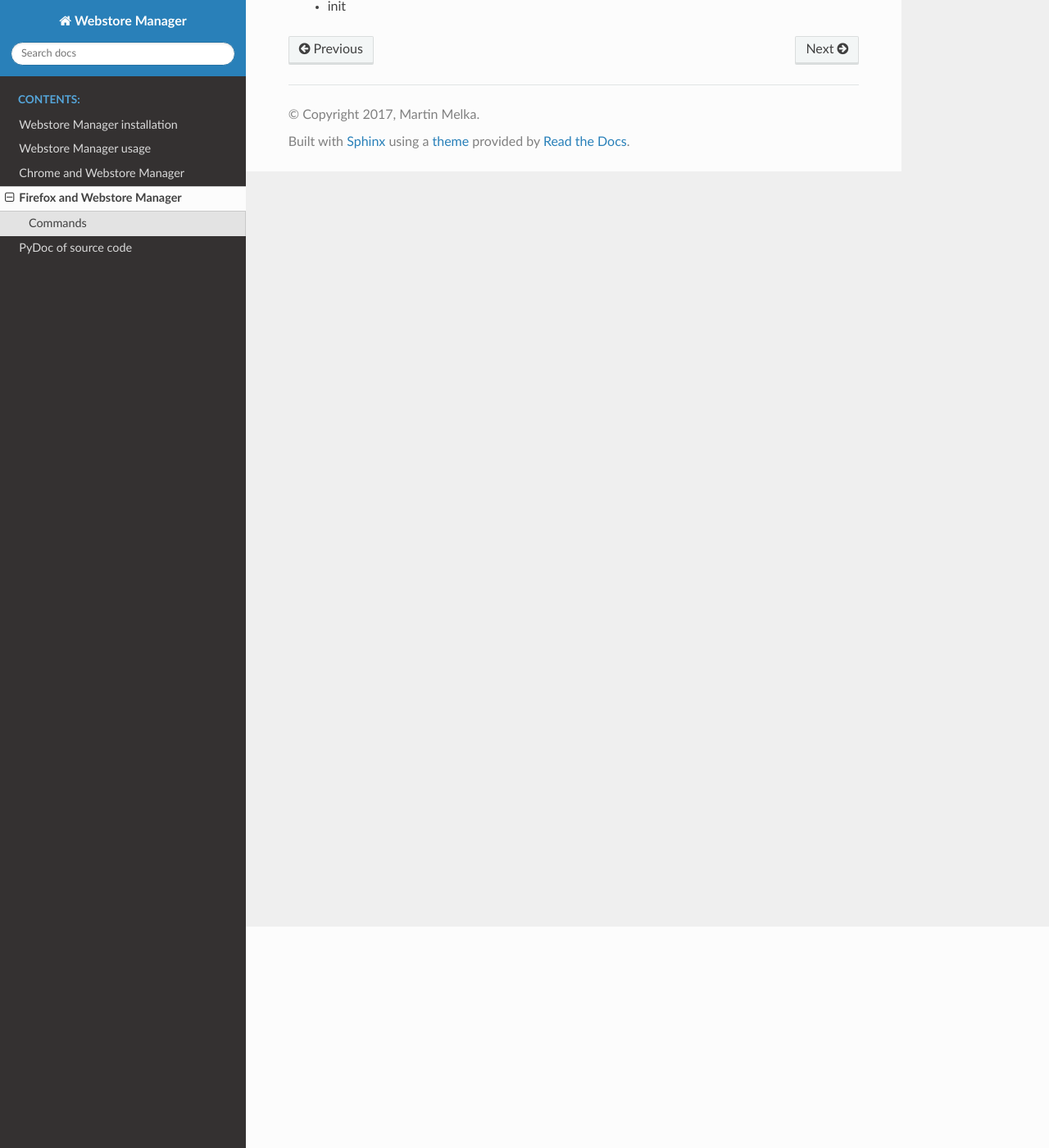
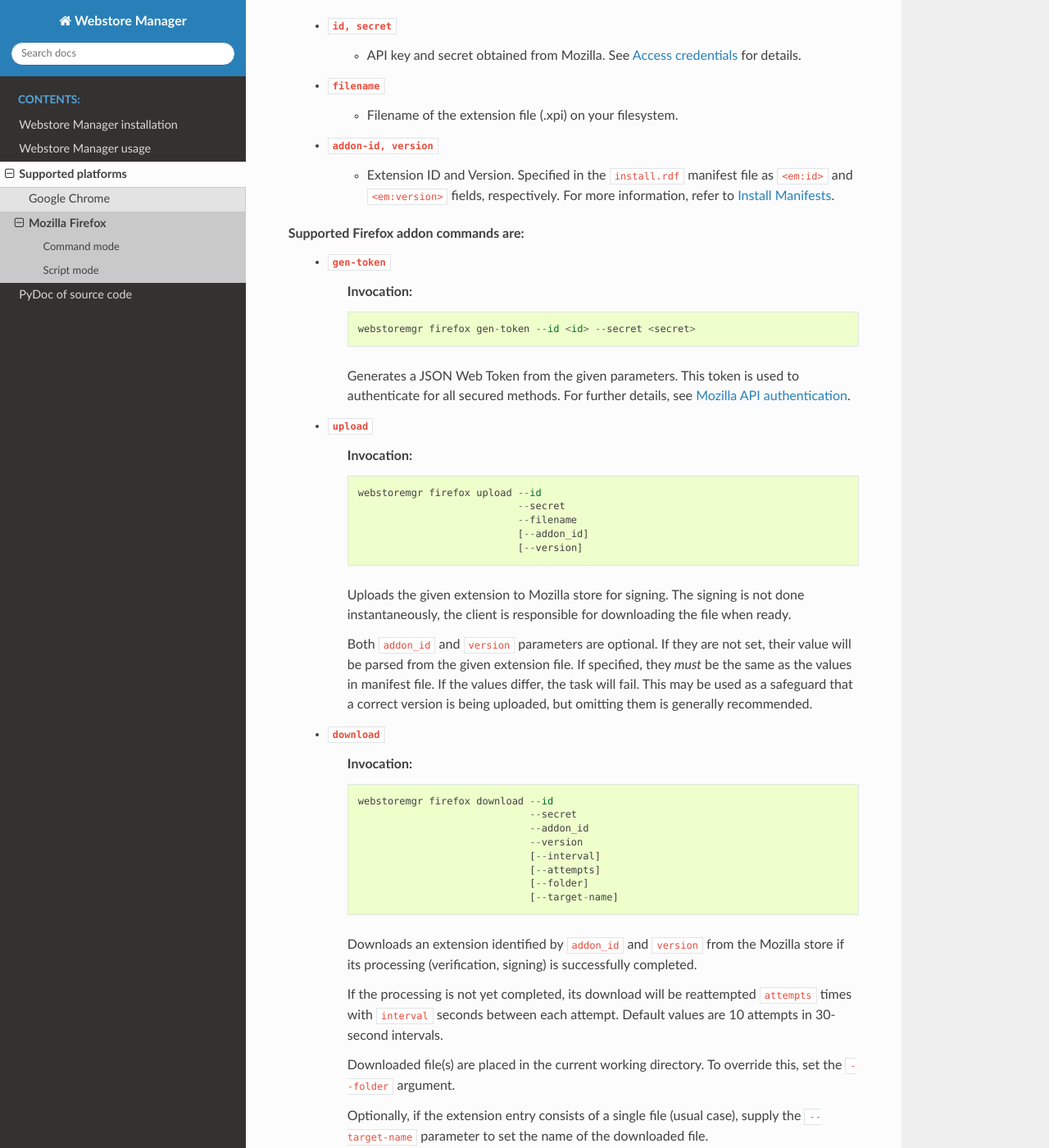
Before and after one commit to melkamar/webstoremgr, a Sphinx documentation site: the page built from docs/browsers/firefox.rst, in a window 1280 px wide and 1400 px high, scrolled down 270 px. Shown: the whole window at 82% size. Built offline with Sphinx 7.4.7 and the Read the Docs theme 2.0.0, drawn with Linux system fonts in a browser that asks for light colours; some of the changed text lies outside the part shown.

Commit message:
Add Firefox commands documentation

```diff
--- a/docs/browsers/chrome.rst
+++ b/docs/browsers/chrome.rst
@@ -1,5 +1,5 @@
-Chrome and Webstore Manager
-===========================
+Google Chrome
+=============
 
 .. _chrome-commands:
 
--- a/docs/browsers/firefox.rst
+++ b/docs/browsers/firefox.rst
@@ -1,10 +1,96 @@
-Firefox and Webstore Manager
-============================
+Mozilla Firefox
+===============
 
 .. _firefox-commands:
 
-Commands
---------
+Command mode
+------------
 
-Operations for Mozilla Firefox are invoked as ``$ webstoremgr firefox <command>``. Supported commands are:
-   - init
+Operations for Mozilla Firefox are invoked as ``$ webstoremgr firefox <command>``. Parameters used in this section are:
+
+    - ``id, secret``
+        - API key and secret obtained from Mozilla. See `Access credentials`_ for details.
+
+    - ``filename``
+        - Filename of the extension file (.xpi) on your filesystem.
+
+    - ``addon-id, version``
+        - Extension ID and Version. Specified in the ``install.rdf`` manifest file as ``<em:id>``
+          and ``<em:version>`` fields, respectively. For more information, refer to `Install Manifests`_.
+
+
+Supported Firefox addon commands are:
+    - ``gen-token``
+        **Invocation:** ::
+
+            webstoremgr firefox gen-token --id <id> --secret <secret>
+
+        Generates a JSON Web Token from the given parameters. This token is used to authenticate for all secured
+        methods. For further details, see `Mozilla API authentication`_.
+
+    - ``upload``
+        **Invocation:** ::
+
+            webstoremgr firefox upload --id
+                                       --secret
+                                       --filename
+                                       [--addon_id]
+                                       [--version]
+
+        Uploads the given extension to Mozilla store for signing. The signing is not done instantaneously, the client
+        is responsible for downloading the file when ready.
+
+        Both ``addon_id`` and ``version`` parameters are optional. If they are not set, their value will be parsed
+        from the given extension file. If specified, they *must* be the same as the values in manifest file. If
+        the values differ, the task will fail. This may be used as a safeguard that a correct version is being
+        uploaded, but omitting them is generally recommended.
+
+    - ``download``
+        **Invocation:** ::
+
+            webstoremgr firefox download --id
+                                         --secret
+                                         --addon_id
+                                         --version
+                                         [--interval]
+                                         [--attempts]
+                                         [--folder]
+                                         [--target-name]
+
+        Downloads an extension identified by ``addon_id`` and ``version`` from the Mozilla store if its
+        processing (verification, signing) is successfully completed.
+
+        If the processing is not yet completed, its download will be reattempted ``attempts`` times with ``interval``
+        seconds between each attempt. Default values are 10 attempts in 30-second intervals.
+
+        Downloaded file(s) are placed in the current working directory. To override this, set the ``--folder``
+        argument.
+
+        Optionally, if the extension entry consists of a single file (usual case), supply the ``--target-name``
+        parameter to set the name of the downloaded file.
+
+    - ``sign``
+        **Invocation:** ::
+
+            ``webstoremgr firefox sign --id
+                                       --secret
+                                       --filename
+                                       --addon-id
+                                       --version
+                                       [--interval]
+                                       [--attempts]
+                                       [--folder]
+                                       [--target-name]``
+
+        Combines upload and download tasks into a single command. The parameters are directly related to the
+        parameters of commands above, see them for explanation.
+
+
+Script mode
+-----------
+
+Scripting mode is currently not supported for Firefox.
+
+.. _Mozilla API authentication: http://addons-server.readthedocs.io/en/latest/topics/api/auth.html
+.. _Access credentials: http://addons-server.readthedocs.io/en/latest/topics/api/auth.html#access-credentials
+.. _Install Manifests: https://developer.mozilla.org/en-US/Add-ons/Install_Manifests
--- /dev/null
+++ b/docs/browsers/index.rst
@@ -0,0 +1,9 @@
+Supported platforms
+===================
+
+.. toctree::
+    :maxdepth: 2
+    :caption: Contents:
+    :glob:
+
+    ./*
--- a/docs/index.rst
+++ b/docs/index.rst
@@ -18,7 +18,7 @@
 
    installation
    usage
-   browsers/*
+   browsers/index
    pydoc/index
 
 
```
Also changed, not shown: docs/usage.rst (+3 -6 lines).
